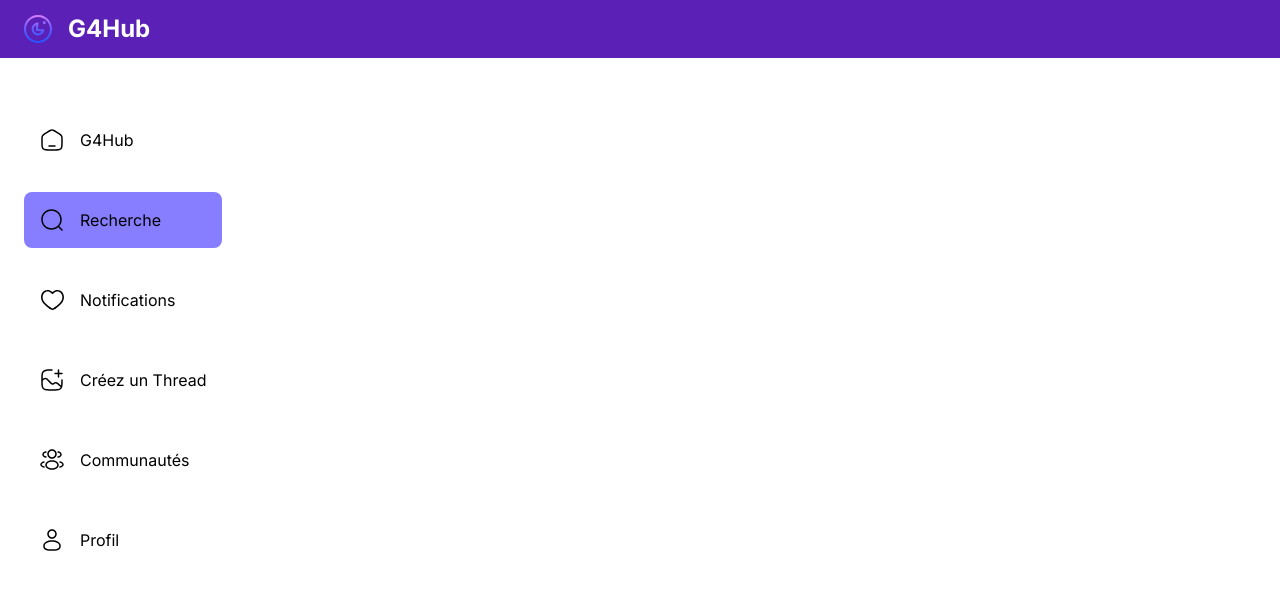
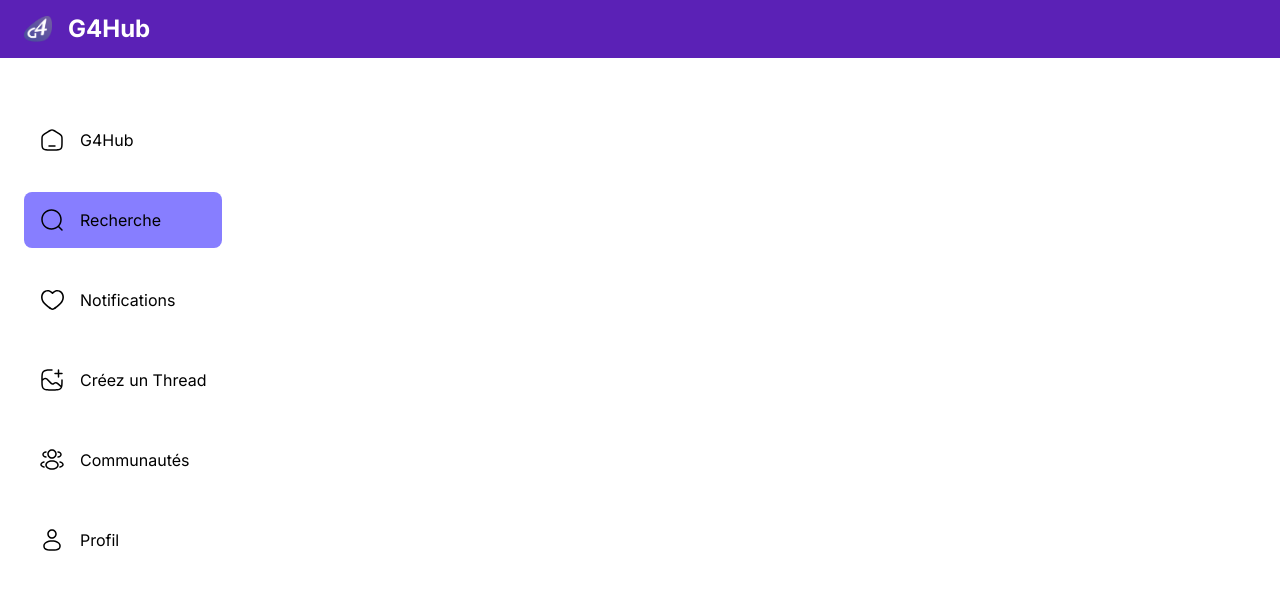
Before and after one commit to No1ceTea/G4SN, a Next.js app: page /search in a window 1280 px wide. Shown: the top 590 px of the page. Built offline with nearby package versions, Linux system fonts and the light colour scheme; no server answers.

Commit message:
change logo

```diff
--- a/components/shared/Topbar.tsx
+++ b/components/shared/Topbar.tsx
@@ -7,7 +7,7 @@ function Topbar() {
   return (
     <nav className='topbar'>
       <Link href='/' className='flex items-center gap-4'>
-        <Image src='/logo.svg' alt='logo' width={28} height={28} />
+        <Image src='/G4.svg' alt='logo' width={28} height={28} />
         <p className='text-heading3-bold text-white hover:text-pink-400 max-xs:hidden'>G4Hub</p>
       </Link>
 
```
Also changed, not shown: public/G4.svg (added), public/logo.svg (deleted).
